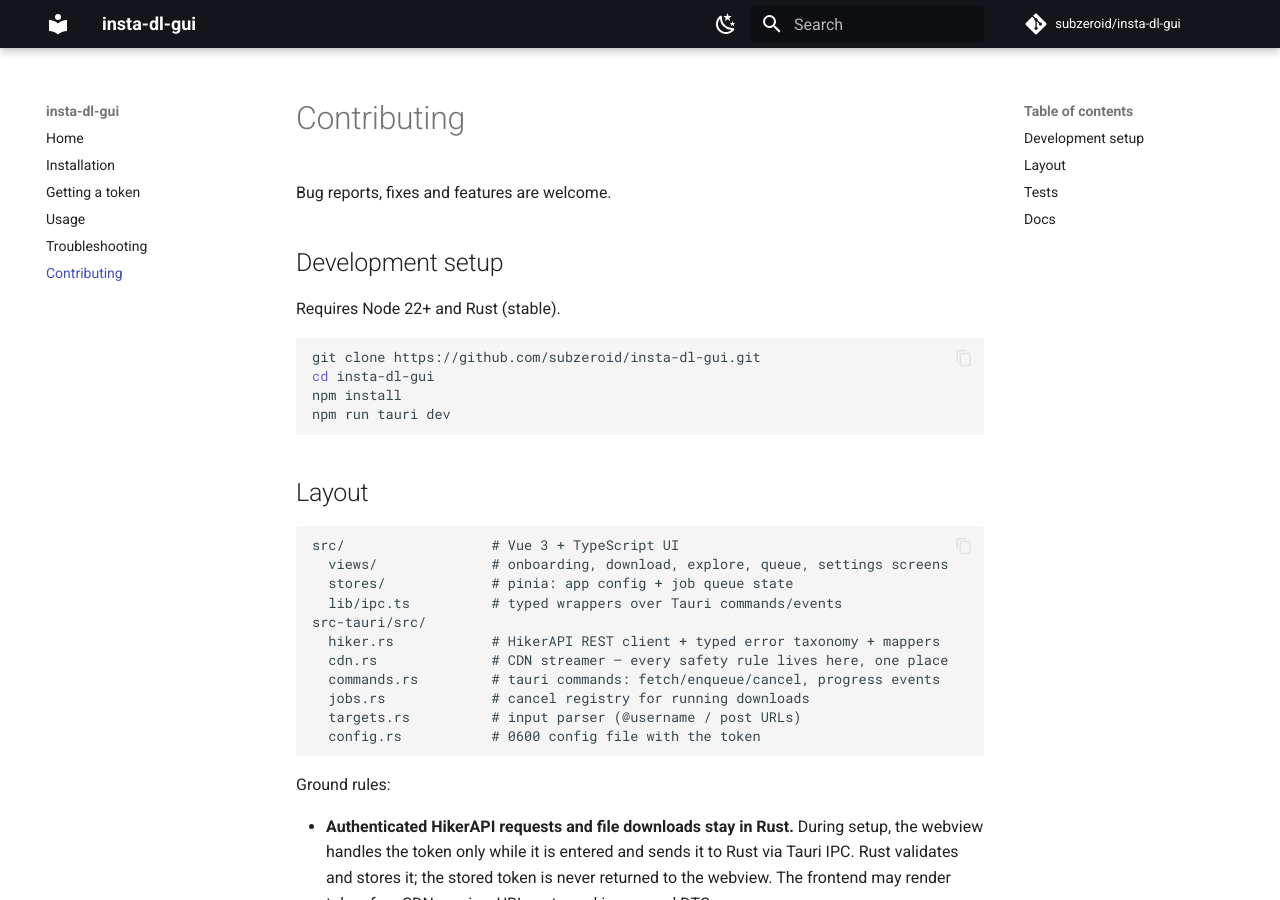
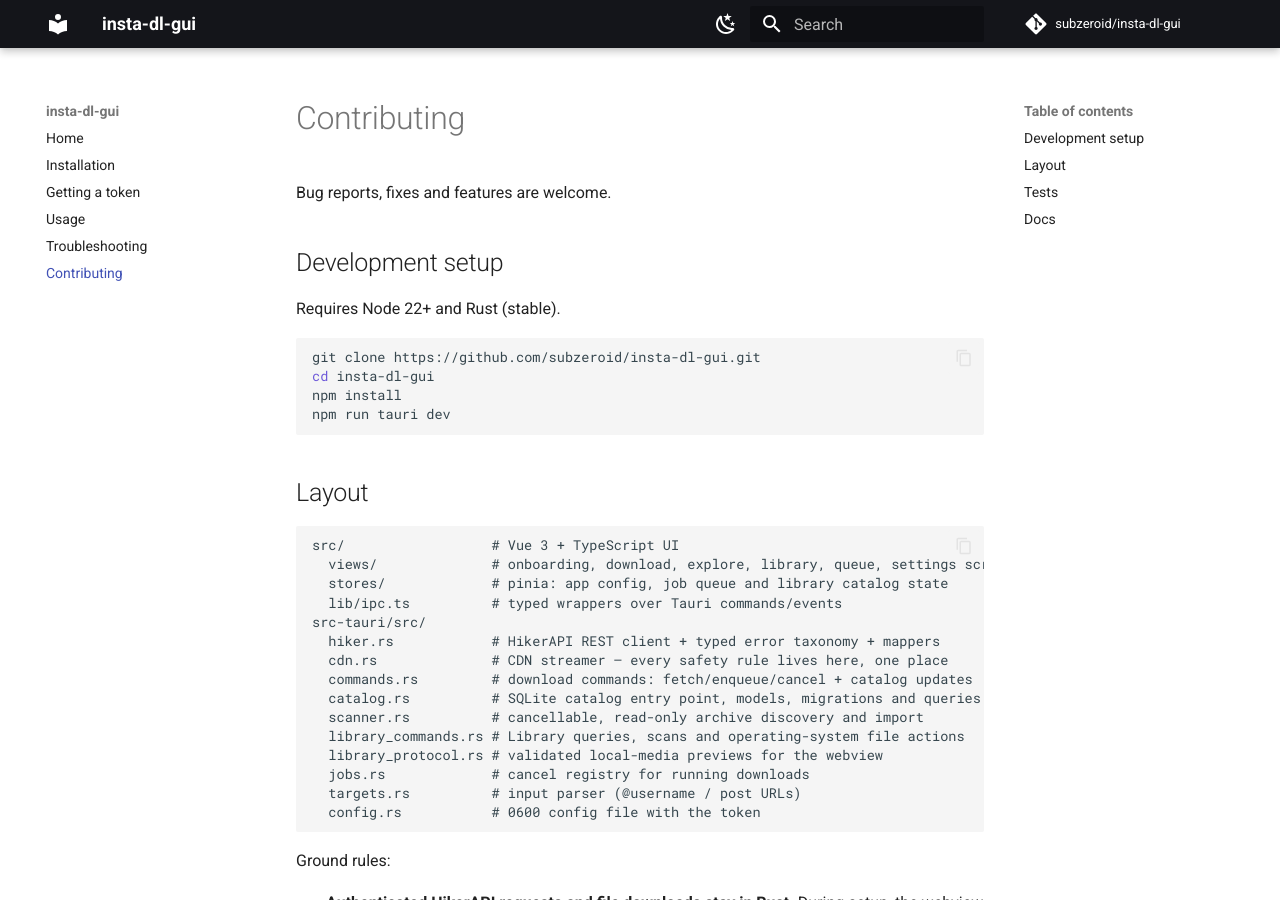
Before and after one commit to subzeroid/insta-dl-gui, an MkDocs documentation site: the page built from docs/contributing.md, in a window 1280 px wide and 900 px high. Built offline with MkDocs 1.6.1 and Material for MkDocs 9.7.7, drawn with Linux system fonts in a browser that asks for light colours; comment, search, counter and statistics services are not loaded.

Commit message:
docs: sync public documentation for v0.2.0
Co-Authored-By: OpenAI Codex <noreply@openai.com>

````diff
--- a/docs/contributing.md
+++ b/docs/contributing.md
@@ -17,13 +17,17 @@ npm run tauri dev
 
 ```
 src/                  # Vue 3 + TypeScript UI
-  views/              # onboarding, download, explore, queue, settings screens
-  stores/             # pinia: app config + job queue state
+  views/              # onboarding, download, explore, library, queue, settings screens
+  stores/             # pinia: app config, job queue and library catalog state
   lib/ipc.ts          # typed wrappers over Tauri commands/events
 src-tauri/src/
   hiker.rs            # HikerAPI REST client + typed error taxonomy + mappers
   cdn.rs              # CDN streamer — every safety rule lives here, one place
-  commands.rs         # tauri commands: fetch/enqueue/cancel, progress events
+  commands.rs         # download commands: fetch/enqueue/cancel + catalog updates
+  catalog.rs          # SQLite catalog entry point, models, migrations and queries
+  scanner.rs          # cancellable, read-only archive discovery and import
+  library_commands.rs # Library queries, scans and operating-system file actions
+  library_protocol.rs # validated local-media previews for the webview
   jobs.rs             # cancel registry for running downloads
   targets.rs          # input parser (@username / post URLs)
   config.rs           # 0600 config file with the token
````
Also changed, not shown: README.md (+2 -0 lines), docs/index.md (+1 -0 lines).
